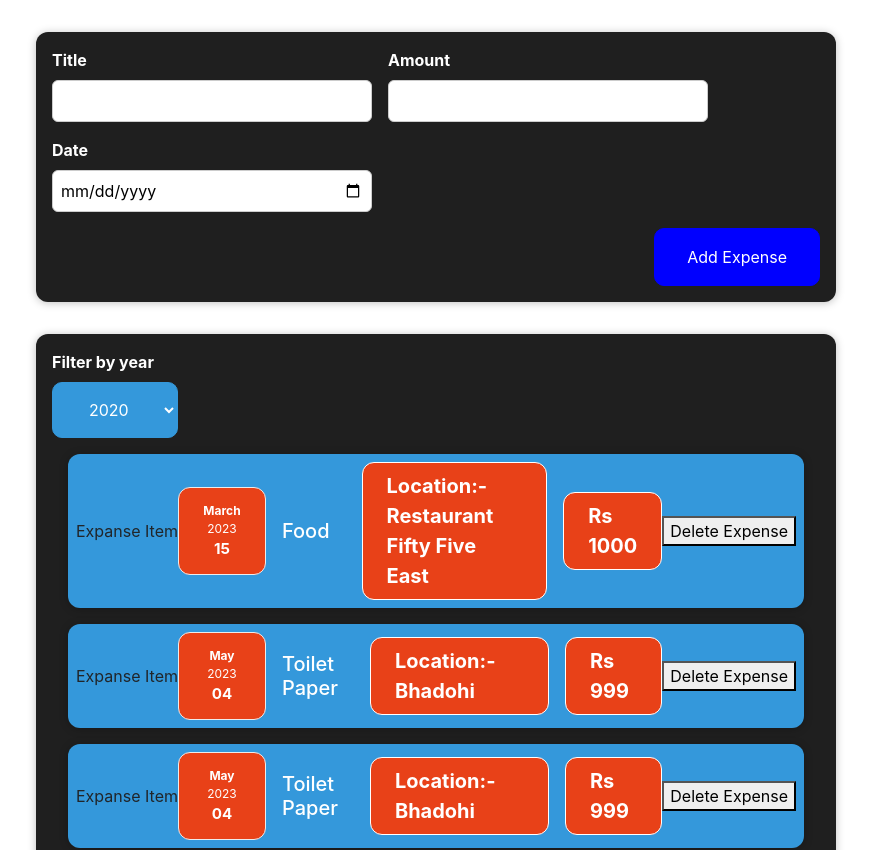
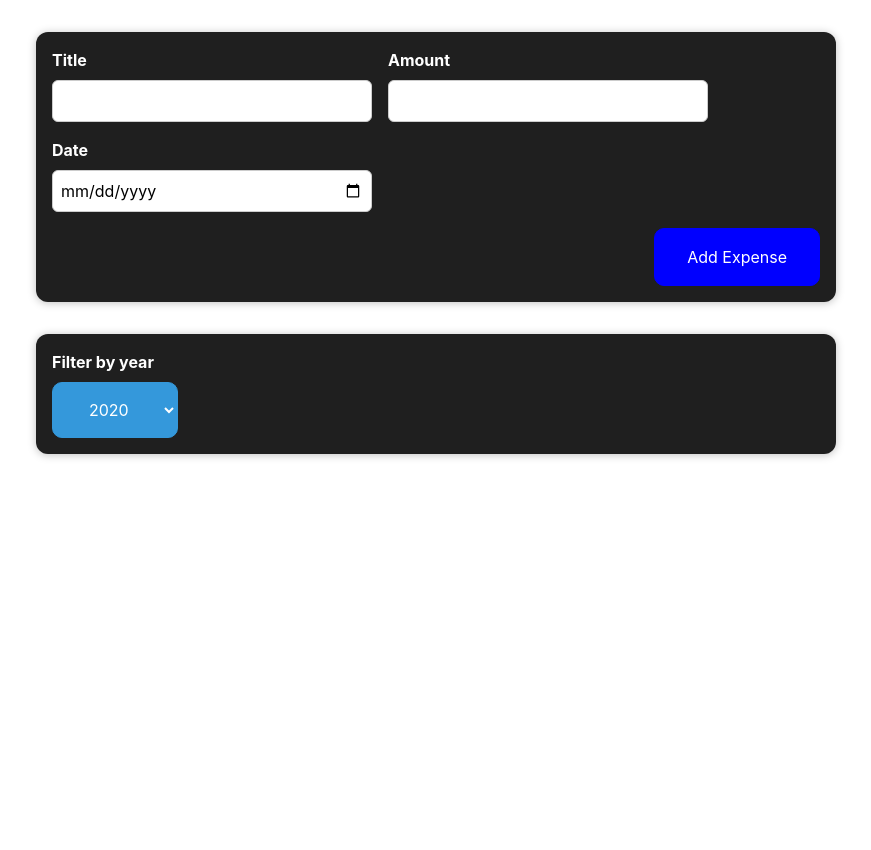
Before and after one commit to SurabhMishra/Chart, a React (Create React App) app: page / in a window 1280 px wide. Shown: the top 850 px of the page, without its empty margins (204-1075 px from the left). After the commit the page ends 800 px from the top, so only its background shows below. Built offline with nearby package versions, Linux system fonts and the light colour scheme.

Commit message:
FilterDate

```diff
--- a/src/App.js
+++ b/src/App.js
@@ -26,7 +26,7 @@ const DUMMY_EXPENSES = [
     expanseItem: 'Expanse Item',
     title: 'Toilet Paper',
     amount: 999,
-    date: new Date(2023, 4, 4),
+    date: new Date(2022, 4, 4),
     LocationOfExpenditure: 'Location:- Bhadohi',
   },
   {
@@ -42,7 +42,7 @@ const DUMMY_EXPENSES = [
     expanseItem: 'Expanse Item',
     title: 'New TV',
     amount: 4000,
-    date: new Date(2023, 6, 6),
+    date: new Date(2023, 6, 10),
     LocationOfExpenditure: 'Location:- Varanasi',
     expanseAmount: 'Expanse of Amount',
   },
@@ -51,7 +51,7 @@ const DUMMY_EXPENSES = [
     expanseItem: 'Expanse Item',
     title: 'Movie',
     amount: 700,
-    date: new Date(2023, 8, 15),
+    date: new Date(2022, 8, 1),
     LocationOfExpenditure: 'Location:- Lucknow',
   },
 
--- a/src/component/Expanse/Expanse.js
+++ b/src/component/Expanse/Expanse.js
@@ -3,19 +3,36 @@ import ExpensesFilter from './ExpensesFilter';
 import './Expanse.css';
 import React, { useState } from 'react';
 
- const Expanse=(props) =>{
+const Expanse = (props) => {
     // filter
     const [filterYear, setFilteredYear] = useState('2020');
 
-    const filterChangeHandler = selectedYear =>{
+    const filterChangeHandler = selectedYear => {
         setFilteredYear(selectedYear);
     };
+
+    const filteredExpenses = props.items.filter(expense => {
+     return expense.date.getFullYear().toString() === filterYear;
+    });
 
     return (
         <>
             <div className="expanses">
-                <ExpensesFilter selected={filterYear} onChangeFilter={filterChangeHandler}/>
-                <ExpanseItem expanseItem={props.items[0].expanseItem}
+                <ExpensesFilter selected={filterYear} onChangeFilter={filterChangeHandler}
+                />
+
+                {filteredExpenses.map((expense) => (
+                    <ExpanseItem
+                        key={expense.id}
+                        title={expense.title}
+                        amount={expense.amount}
+                        date={expense.date}
+                    />
+                ))}
+
+
+
+                {/* <ExpanseItem expanseItem={props.items[0].expanseItem}
                     title={props.items[0].title}
                     date={props.items[0].date}
                     LocationOfExpenditure={props.items[0].LocationOfExpenditure}
@@ -50,7 +67,7 @@ import React, { useState } from 'react';
                     date={props.items[5].date}
                     LocationOfExpenditure={props.items[5].LocationOfExpenditure}
                     amount={props.items[5].amount}
-                />
+                /> */}
             </div>
         </>
 
--- a/src/component/Expanse/ExpensesFilter.js
+++ b/src/component/Expanse/ExpensesFilter.js
@@ -11,7 +11,7 @@ const ExpensesFilter = (props) => {
         <div className="expense_filter">
             <div className="expense_filter_control">
               <label htmlFor="">Filter by year</label>
-              <select  value={props.selected} omChange={dropdownChangeFilter}>
+              <select  value={props.selected} onChange={dropdownChangeFilter}>
                 <option value="2023">2023</option>
                 <option value="2022">2022</option>
                 <option value="2021">2021</option>
```
